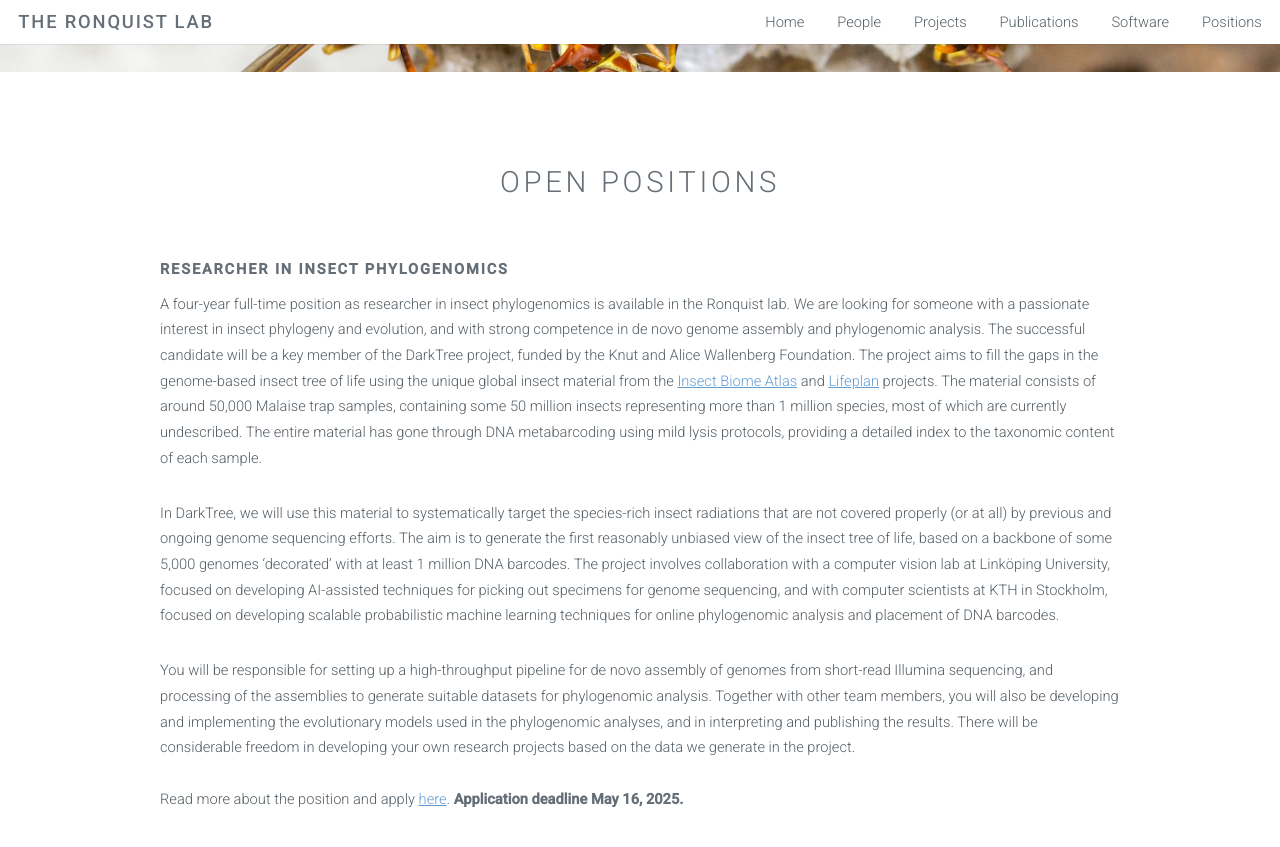
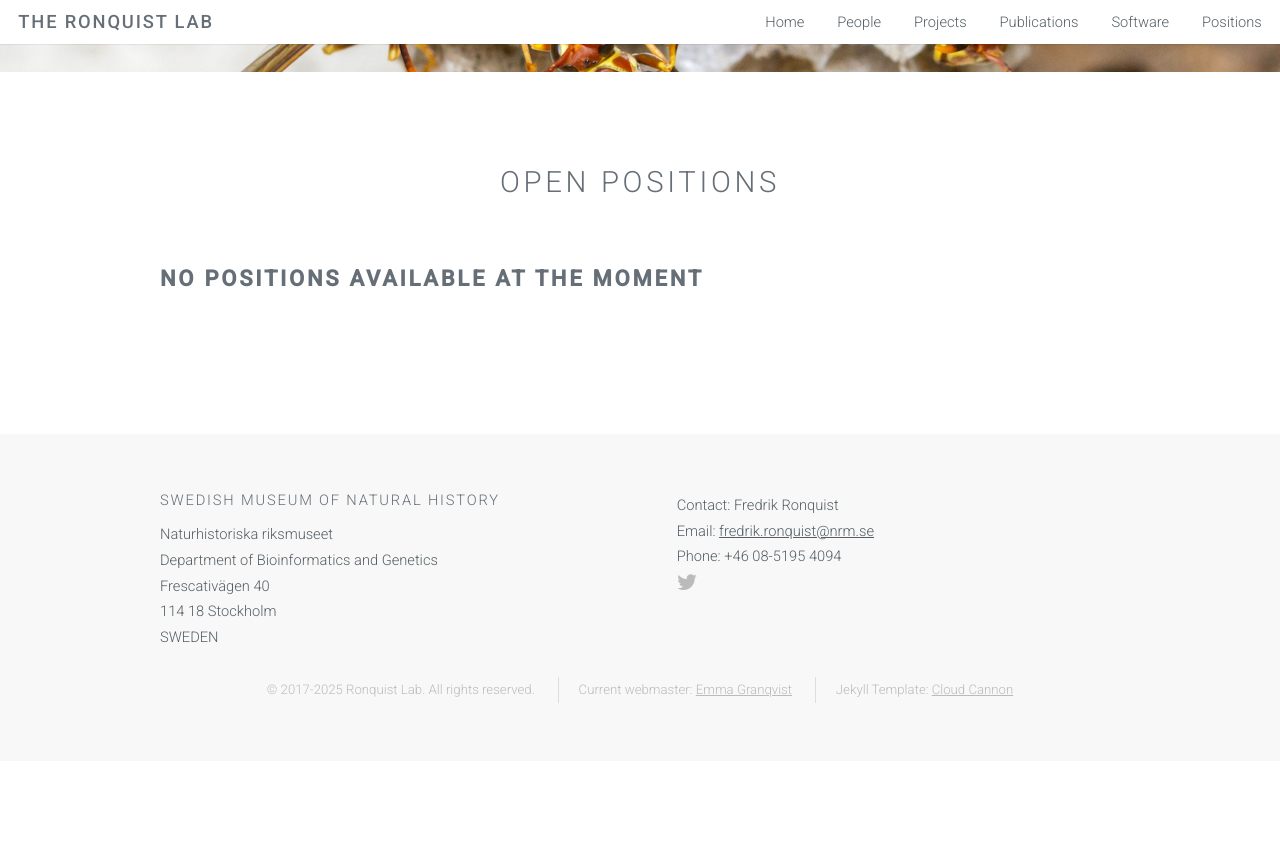
Before and after one commit to ronquistlab/ronquistlab.github.io, a Jekyll site: the page built from positions.html, in a window 1280 px wide and 900 px high, scrolled down 383 px. Shown: the top 847 px of the window. Built offline with Jekyll 4.4.1, drawn with Linux system fonts in a browser that asks for light colours; after the commit the page ends 1144 px from its top, so only the background shows below that.

Commit message:
Update positions.html

```diff
--- a/positions.html
+++ b/positions.html
@@ -15,18 +15,7 @@ layout: default
 
 <!--      <br/><br/><br/>  -->
 
-        <h1><strong>Researcher in insect phylogenomics</strong></h1>
-
-        <p> A four-year full-time position as researcher in insect phylogenomics is available in the Ronquist lab. We are looking for someone with a passionate interest in insect phylogeny and evolution, and with strong competence in de novo genome assembly and phylogenomic analysis. The successful candidate will be a key member of the DarkTree project, funded by the Knut and Alice Wallenberg Foundation. The project aims to fill the gaps in the genome-based insect tree of life using the unique global insect material from the <a href="https://www.insectbiomeatlas.org/">Insect Biome Atlas</a> and <a href="https://www.helsinki.fi/en/projects/lifeplan">Lifeplan</a> projects. The material consists of around 50,000 Malaise trap samples, containing some 50 million insects representing more than 1 million species, most of which are currently undescribed. The entire material has gone through DNA metabarcoding using mild lysis protocols, providing a detailed index to the taxonomic content of each sample.
-
-        <p> In DarkTree, we will use this material to systematically target the species-rich insect radiations that are not covered properly (or at all) by previous and ongoing genome sequencing efforts. The aim is to generate the first reasonably unbiased view of the insect tree of life, based on a backbone of some 5,000 genomes ‘decorated’ with at least 1 million DNA barcodes. The project involves collaboration with a computer vision lab at Linköping University, focused on developing AI-assisted techniques for picking out specimens for genome sequencing, and with computer scientists at KTH in Stockholm, focused on developing scalable probabilistic machine learning techniques for online phylogenomic analysis and placement of DNA barcodes.
-
-        <p> You will be responsible for setting up a high-throughput pipeline for de novo assembly of genomes from short-read Illumina sequencing, and processing of the assemblies to generate suitable datasets for phylogenomic analysis. Together with other team members, you will also be developing and implementing the evolutionary models used in the phylogenomic analyses, and in interpreting and publishing the results. There will be considerable freedom in developing your own research projects based on the data we generate in the project.
-
-	    <br /><br />
-
-        Read more about the position and apply <a href="https://recruit.visma.com/spa/public/apply?guidAssignment=12b46c01-9af4-4ec4-b181-9dc224be598c&description=True">here</a>. <b>Application deadline May 16, 2025.</b>
-        </p>
+ <h2><strong>No positions available at the moment</strong></h2>
 
         <br/><br/><br/>
 
```
